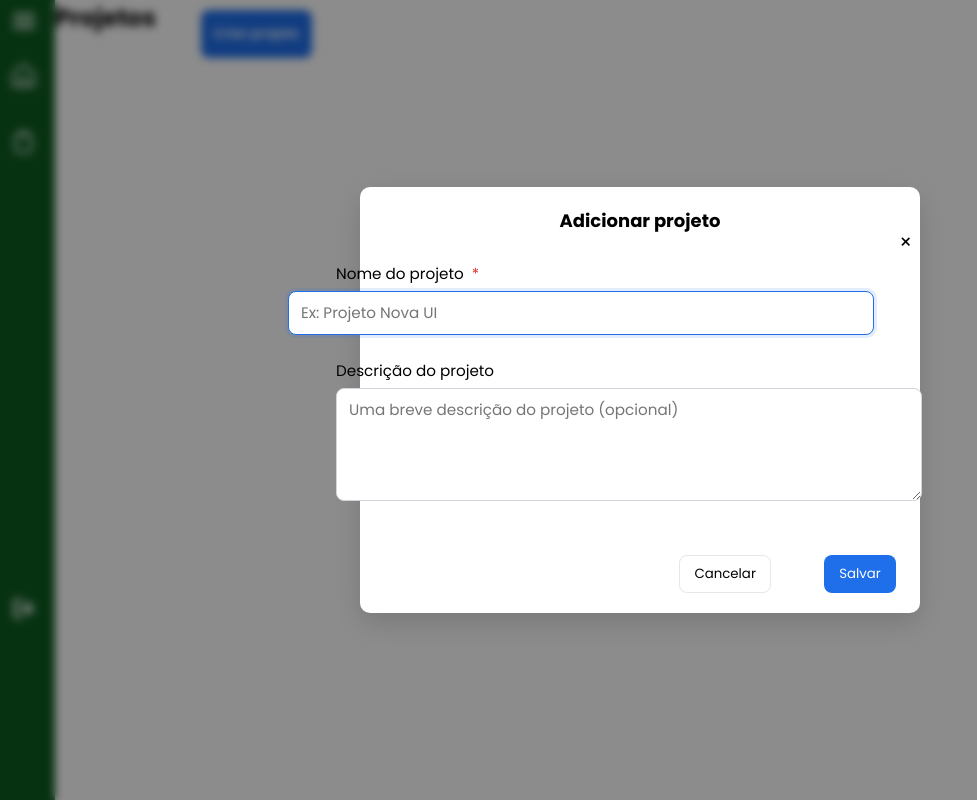
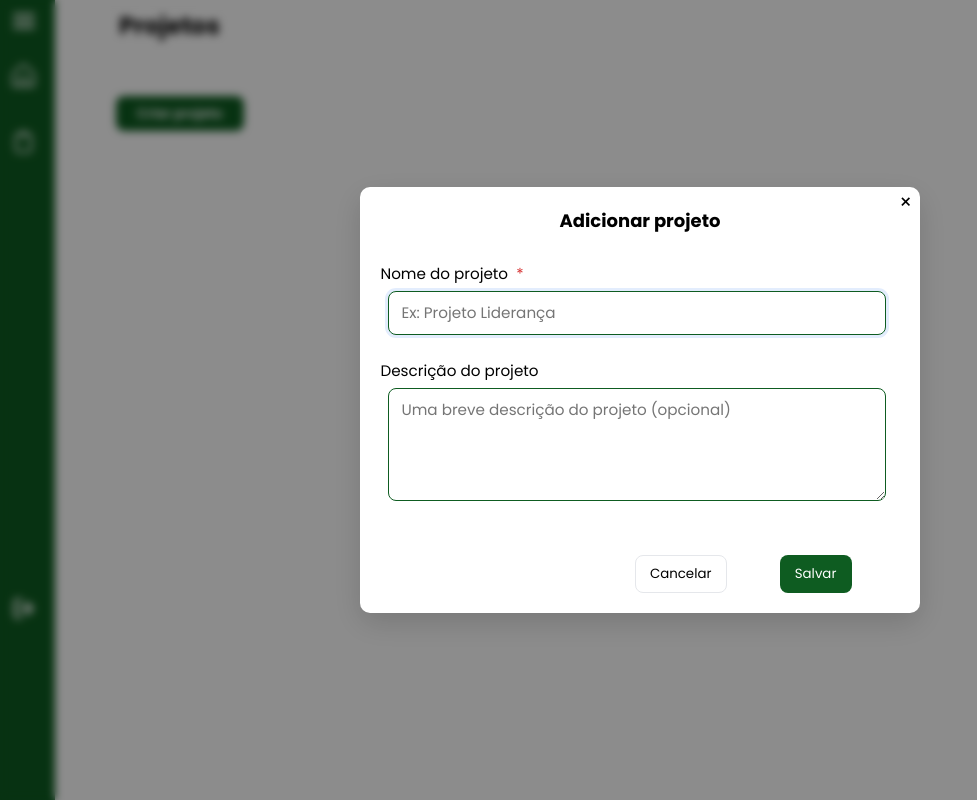
Before and after one commit to 2025-2-MCC2/Projeto4, a React (Vite) app in the folder frontend/frontend-empathize/: page /projects in a window 1280 px wide. Both pictures are taken after a click on the button "Criar projeto". Shown: the whole page, without its empty margins (0-977 px from the left). Built offline with nearby package versions, Linux system fonts and the light colour scheme.

Commit message:
Ajustei o modal de criar projeto

```diff
--- a/frontend/frontend-empathize/src/components/CreateProject/CreateProject.jsx
+++ b/frontend/frontend-empathize/src/components/CreateProject/CreateProject.jsx
@@ -16,9 +16,9 @@ export default function CreateProject({ onSave }) {
 
     if (isOpen) {
       document.addEventListener("keydown", onKey);
-      // prevent background scroll when modal is open
+
       document.body.style.overflow = "hidden";
-      // focus first input
+
       setTimeout(() => {
         modalRef.current?.querySelector("input, textarea")?.focus();
       }, 0);
@@ -92,7 +92,7 @@ export default function CreateProject({ onSave }) {
                   className={styles.input}
                   value={name}
                   onChange={(e) => setName(e.target.value)}
-                  placeholder="Ex: Projeto Nova UI"
+                  placeholder="Ex: Projeto Liderança"
                   aria-required="true"
                 />
               </label>
--- a/frontend/frontend-empathize/src/components/CreateProject/style.module.css
+++ b/frontend/frontend-empathize/src/components/CreateProject/style.module.css
@@ -1,13 +1,15 @@
 .btnCreate {
-  padding: 8px 12px;
+  width: 8rem;
   margin-top: 10px;
   cursor: pointer;
-  height: 3rem;
+  height: 2.2rem;
   border-radius: 8px;
   border: 1px solid transparent;
-  background: #1f6feb;
+  background: #0e5c21;
   color: white;
   font-weight: 600;
+  margin-top: 6rem;
+  margin-left: -6.5rem;
 }
 
 .overlay {
@@ -22,6 +24,12 @@
   padding: 1rem;
 }
 
+.containerManagement {
+  width: 10rem;
+  height: 6.5rem;
+  border: solid #000;
+}
+
 .modal {
   width: 32rem;
   max-width: 100%;
@@ -31,13 +39,15 @@
   box-shadow: 0 10px 30px rgba(0, 0, 0, 0.15);
   display: flex;
   flex-direction: column;
+  align-items: center;
+  justify-content: center;
   gap: 0.75rem;
   position: relative;
 }
 
 .close {
   position: absolute;
-  top: 0.5rem;
+  top: -2rem;
   right: 0.5rem;
   background: transparent;
   border: none;
@@ -73,15 +83,16 @@
   padding: 0.6rem 0.75rem;
   margin-top: 0.35rem;
   border-radius: 8px;
-  border: 1px solid #d1d5db; /* neutral */
+  border: 1px solid #0e5c21;
   font-size: 0.95rem;
   outline: none;
+  margin-left: .5rem;
 }
 
 .input:focus,
 .textarea:focus {
   box-shadow: 0 0 0 3px rgba(31, 111, 235, 0.12);
-  border-color: #1f6feb;
+  border-color: #0e5c21;
 }
 
 .textarea {
@@ -107,7 +118,7 @@
 .save {
   padding: 0.56rem 0.95rem;
   border-radius: 8px;
-  background: #1f6feb;
+  background: #0e5c21;
   color: white;
   border: none;
   cursor: pointer;
--- a/frontend/frontend-empathize/src/pages/Projects/style.module.css
+++ b/frontend/frontend-empathize/src/pages/Projects/style.module.css
@@ -1,3 +1,8 @@
 .theBody {
     display: flex;
 }
+
+h2 {
+    margin-left: 4rem;
+    margin-top: .5rem;
+}
```
